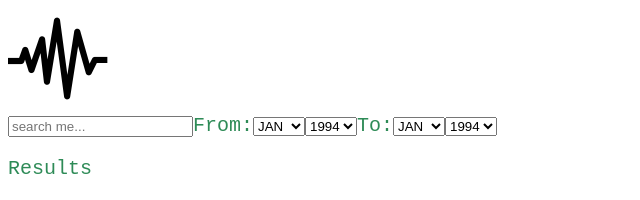
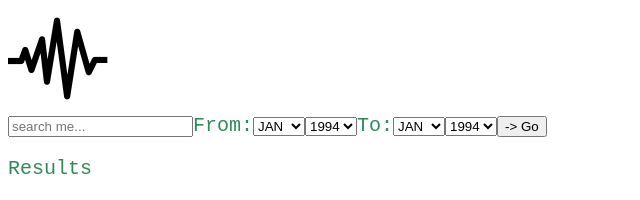
Before and after one commit to gwens/ambient-explorer-react, a React (Create React App) app: page / in a window 1280 px wide. Shown: the top 200 px of the page, without its empty margins (0-640 px from the left). Built offline with nearby package versions, Linux system fonts and the light colour scheme.

Commit message:
submitSearch function is now in on the correct element and calls submitSearch in the SearchBar component as well as search in the App component.

```diff
--- a/src/components/App.js
+++ b/src/components/App.js
@@ -5,12 +5,21 @@ import Results from './Results';
 import Viewer from './Viewer';
 
 class App extends React.Component {
+  constructor() {
+    super();
+    this.search = this.search.bind(this);
+  }
+
+  search(){
+    console.log('ran search on App component');
+  }
+
   render() {
     // Any where else
     return (
       <div className="navigator">
         <Header />
-        <SearchBar />
+        <SearchBar search={this.search}/>
         <Results />
         <Viewer />
       </div>
--- a/src/components/SearchBar.js
+++ b/src/components/SearchBar.js
@@ -3,12 +3,14 @@ import React from 'react';
 class SearchBar extends React.Component {
   submitSearch(event) {
     event.preventDefault();
-    console.log('submit search');
+    console.log('submit search on searchbar component');
+    this.props.search();
   }
+
   render() {
     return (
-      <form>
-        <input type="text" className="search" placeholder="search me..." onSubmit={(e) => this.submitSearch(e)}/>
+      <form onSubmit={(e) => this.submitSearch(e)}>
+        <input type="text" className="search" placeholder="search me..."/>
         <label>From:
           <select>
             <option value="01">JAN</option>
@@ -93,6 +95,7 @@ class SearchBar extends React.Component {
             <option value="2017">2017</option>
           </select>
         </label>
+        <button type="submit">-> Go</button>
       </form>
     )
   }
```
